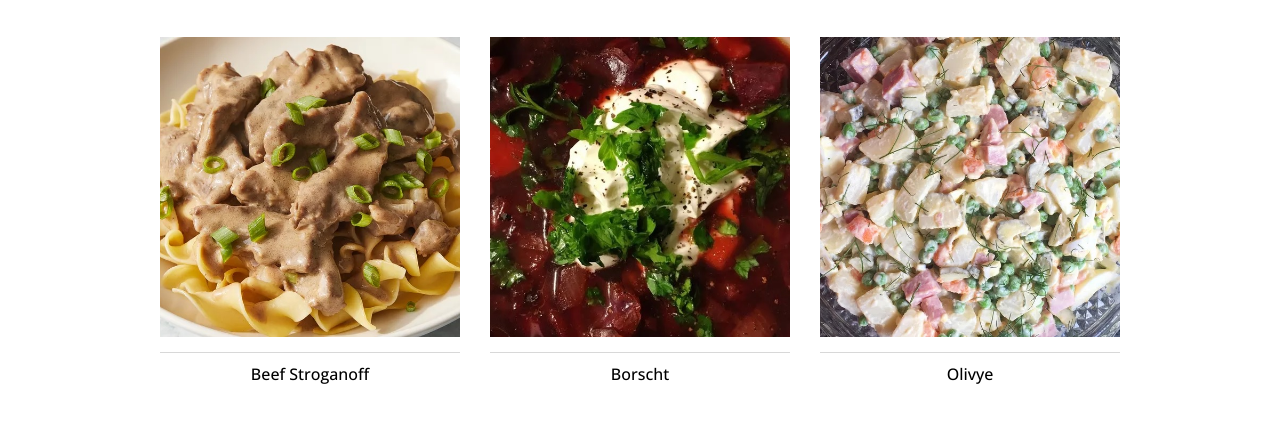
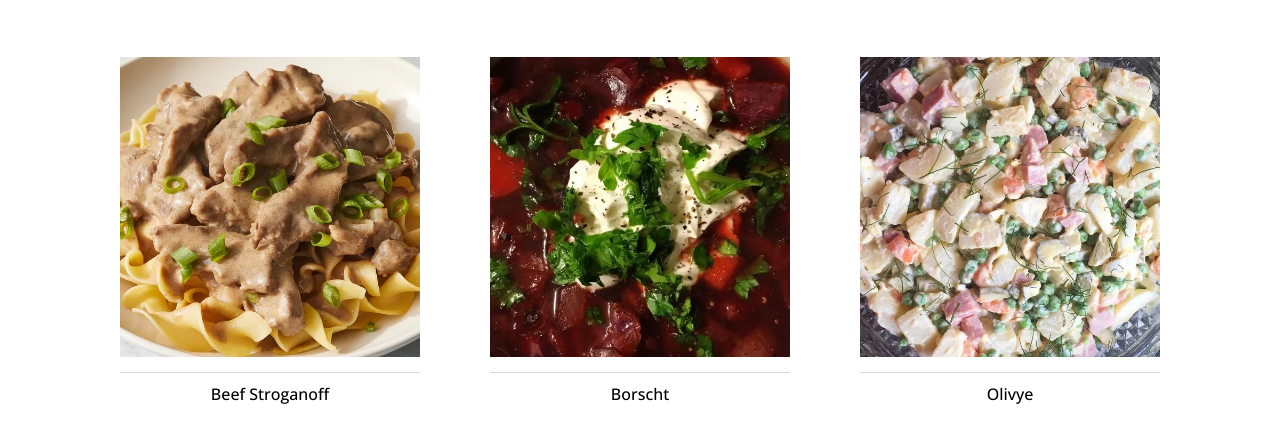
Before and after one commit to yppelu/odin-recipes, a plain HTML site: page index.html in a window 1280 px wide. Shown: the part 87-530 px from the top of the page. Drawn offline with nearby package versions, Linux system fonts and the light colour scheme.

Commit message:
Change the links box model in index.html

```diff
--- a/style.css
+++ b/style.css
@@ -17,7 +17,7 @@
     flex-direction: row;
     flex-wrap: wrap;
     justify-content: center;
-    column-gap: 30px;
+    gap: 30px;
 }
 
 .link-to-recipe {
@@ -25,6 +25,7 @@
     text-decoration: none;
     font-weight: 500;
     color: rgb(0, 0, 0);
+    padding: 20px;
 }
 
 .link-to-recipe img {
@@ -34,7 +35,7 @@
 }
 
 .link-to-recipe p {
-    padding: 10px;
+    padding-top: 10px;
     border-top: 1px solid rgba(100, 100, 100, 0.25);
     margin-top: 10px;
 }
```
